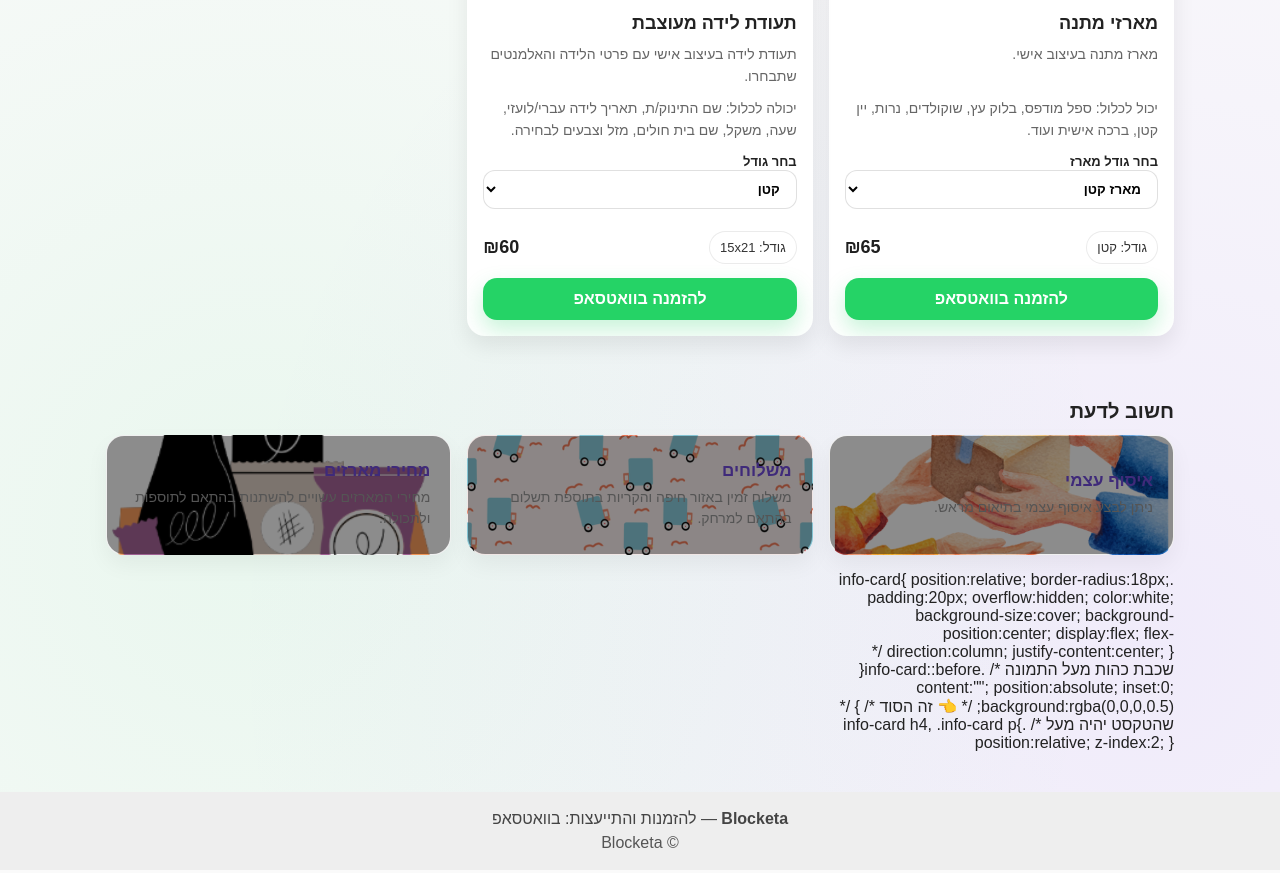
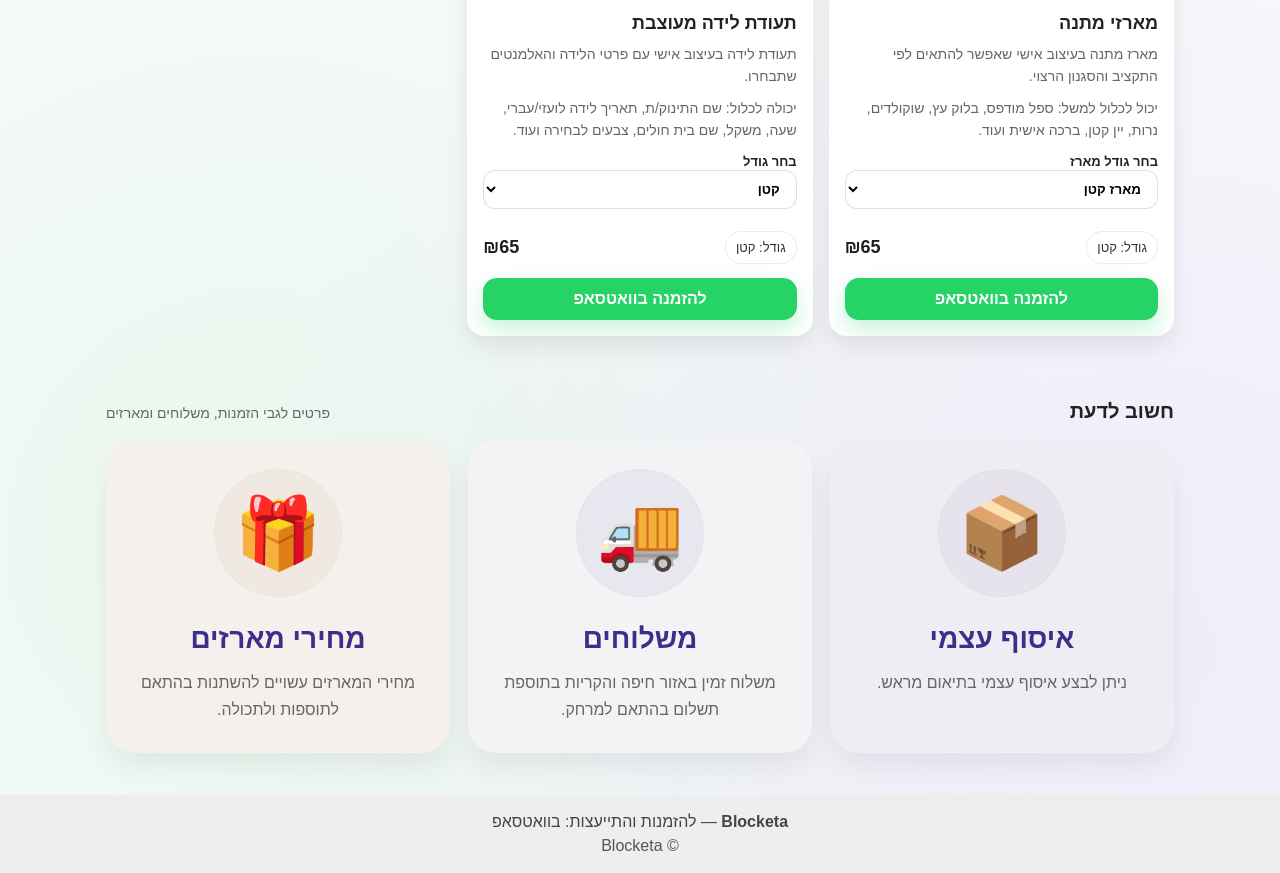
Before and after one commit to blocketa/blocketa-site, a plain HTML site: page index.html in a window 1280 px wide. Shown: the part 1360-2233 px from the top of the page. Drawn offline with Linux system fonts and the light colour scheme.

Commit message:
Update index.html

```diff
--- a/index.html
+++ b/index.html
@@ -20,7 +20,6 @@
 
     *{ box-sizing:border-box; }
 
-    /* ✅ רקע עדין (בועות צבע) */
     body{
       font-family: Arial, sans-serif;
       direction: rtl;
@@ -88,7 +87,6 @@
       z-index:2;
     }
 
-    /* ✅ info bar */
     .info-bar{
       margin: 12px 0 0;
       background: rgba(255,255,255,0.7);
@@ -113,7 +111,6 @@
       border: 1px solid rgba(122,60,255,0.12);
     }
 
-    /* ✅ HERO + תמונת רקע */
     .hero{
       text-align:center;
       padding: 24px 0 16px;
@@ -157,7 +154,6 @@
       line-height:1.6;
     }
 
-    /* ✅ כפתור */
     .btn{
       background: linear-gradient(135deg, rgba(122,60,255,1), rgba(122,60,255,0.78));
       color:white;
@@ -208,7 +204,6 @@
       .hero-image{ padding:56px 16px; }
     }
 
-    /* ✅ Hover לכרטיסים */
     .card{
       background:var(--card);
       border-radius:var(--radius);
@@ -224,7 +219,6 @@
       box-shadow: 0 18px 30px rgba(0,0,0,0.12);
     }
 
-    /* ✅ מתאים ל-IMG אמיתי */
     .img{
       width:100%;
       height:180px;
@@ -300,7 +294,6 @@
       color:#444;
     }
 
-    /* וואטסאפ צף */
     .wa-float{
       position: fixed;
       left: 16px;
@@ -331,7 +324,6 @@
       opacity:0.92;
     }
 
-    /* dropdown */
     .option-row{
       display:flex;
       gap:10px;
@@ -350,7 +342,6 @@
       font-weight:700;
     }
 
-    /* thumbs */
     .thumbs{
       display:flex;
       gap:10px;
@@ -380,82 +371,93 @@
       border-color: var(--brand);
       box-shadow: 0 0 0 3px rgba(122,60,255,0.15);
     }
+
+    /* חשוב לדעת - כמו בתמונה */
     .info-section{
-  margin: 10px 0 40px;
+      margin: 6px 0 42px;
+    }
+
+    .info-section .section-title{
+      margin-bottom: 18px;
     }
 
     .info-cards{
       display:grid;
       grid-template-columns: repeat(3, 1fr);
-  gap:16px;
+      gap:18px;
     }
 
     .info-card{
-  background: rgba(255,255,255,0.82);
-  border: 1px solid rgba(0,0,0,0.06);
-  border-radius: 18px;
-  padding: 18px;
-  box-shadow: 0 10px 22px rgba(0,0,0,0.05);
+      border-radius:28px;
+      padding:28px 26px 30px;
+      min-height: 280px;
+      box-shadow: 0 14px 26px rgba(0,0,0,0.06);
+      display:flex;
+      flex-direction:column;
+      align-items:center;
+      justify-content:flex-start;
+      text-align:center;
+    }
+
+    .info-card.pickup{
+      background:#efedf3;
+    }
+
+    .info-card.delivery{
+      background:#f3f3f5;
+    }
+
+    .info-card.packages{
+      background:#f4f1ec;
+    }
+
+    .info-icon-wrap{
+      width:128px;
+      height:128px;
+      border-radius:50%;
+      display:flex;
+      align-items:center;
+      justify-content:center;
+      margin-bottom:26px;
+      font-size:70px;
+      line-height:1;
+      box-shadow: inset 0 0 0 1px rgba(0,0,0,0.02);
+    }
+
+    .info-card.pickup .info-icon-wrap{
+      background:#e7e3ec;
+    }
+
+    .info-card.delivery .info-icon-wrap{
+      background:#e7e8ef;
+    }
+
+    .info-card.packages .info-icon-wrap{
+      background:#efe9e2;
     }
 
     .info-card h4{
-  margin:0 0 8px;
-  font-size:17px;
-  color:#3f2a7a;
+      margin:0 0 14px;
+      font-size:28px;
+      color:#3d2e8b;
+      font-weight:900;
     }
 
     .info-card p{
       margin:0;
-  color:#555;
-  line-height:1.6;
-  font-size:14px;
+      color:#666;
+      line-height:1.7;
+      font-size:16px;
+      max-width: 320px;
     }
 
     @media (max-width: 900px){
       .info-cards{
-    grid-template-columns: 1fr;
-  }
+        grid-template-columns:1fr;
       }
       .info-card{
-  position:relative;
-  border-radius:18px;
-  padding:20px;
-  overflow:hidden;
-  color:white;
-  min-height:120px;
-
-  display:flex;
-  flex-direction:column;
-  justify-content:center;
-
-  background-size:cover;
-  background-position:center;
+        min-height:unset;
       }
-
-/* שכבת כהות מעל התמונה */
-.info-card::before{
-  content:"";
-  position:absolute;
-  inset:0;
-  background:rgba(0,0,0,0.45);
-}
-
-/* שהתוכן יהיה מעל השכבה */
-.info-card h4,
-.info-card p{
-  position:relative;
-  z-index:2;
-}
-
-.info-card h4{
-  margin:0 0 6px;
-  font-size:17px;
-}
-
-.info-card p{
-  margin:0;
-  font-size:14px;
-  line-height:1.5;
     }
   </style>
 </head>
@@ -464,12 +466,13 @@
 
 <header>
   <h1>Blocketa</h1>
-  <p>ספלים | בלוקי עץ | לוחות עץ — הדפסה אישית לפי תמונה/כיתוב</p>
+  <p>ספלים | בלוקי עץ | לוחות עץ | מארזים | תעודות לידה</p>
 </header>
 
 <nav>
   <a href="#home">בית</a>
   <a href="#products">מוצרים</a>
+  <a href="#important">חשוב לדעת</a>
   <a href="#contact">צור קשר</a>
 </nav>
 
@@ -485,12 +488,11 @@
 </div>
 
 <main class="wrap" id="home">
-  <!-- ✅ HERO עם תמונת רקע -->
   <section class="hero hero-image">
     <div class="hero-inner">
       <h2>מתנה מיוחדת שמרגישה “בול”</h2>
       <p>
-        שולחים תמונה/רעיון — ואנחנו דואגים להדפסה איכותית ומדויקת 💜<br/>
+        שולחים תמונה או רעיון — ואנחנו דואגים להדפסה איכותית ומדויקת 💜<br/>
         לחצי להזמנה, ותיפתח הודעה מוכנה בוואטסאפ.
       </p>
       <a class="btn" id="waMain" href="#" target="_blank" rel="noopener">להזמנה בוואטסאפ</a>
@@ -509,7 +511,7 @@
       <article class="card"
         data-name="ספל מודפס"
         data-size="330 מ״ל"
-        data-desc="ספל אישי עם תמונה, משפט, קריקטורה או לוגו. מושלם למתנה."
+        data-desc="ספל אישי עם תמונה, משפט או לוגו. מושלם למתנה."
       >
         <img class="img js-mug-main" src="whitemug330.png" alt="ספל מודפס">
 
@@ -519,7 +521,7 @@
 
           <div class="option-row" style="margin-top:8px;">
             <div class="option" style="min-width:100%;">
-              <label style="font-size:13px; font-weight:bold;">דוגמאות עיצוב </label>
+              <label style="font-size:13px; font-weight:bold;">דוגמאות עיצוב (לחצי כדי להחליף)</label>
 
               <div class="thumbs">
                 <button class="thumb js-mug-thumb" type="button" data-style="תמונה זוגית" data-img="whitemug330.png">
@@ -548,10 +550,10 @@
         </div>
       </article>
 
-      <!-- מוצר 2: בלוק עץ עם גדלים -->
+      <!-- מוצר 2: בלוק עץ -->
       <article class="card"
         data-name="בלוק עץ"
-        data-desc="הדפסה איכותית על בלוק עץ של תמונה, ברכה, או קריקטורה. מתאים לשולחן/מדף."
+        data-desc="הדפסה איכותית על בלוק עץ. מתאים לשולחן/מדף."
       >
         <img class="img js-img" src="woodblock9x14.png" alt="בלוק עץ">
 
@@ -562,17 +564,16 @@
           <div class="option-row">
             <div class="option">
               <label style="font-size:13px; font-weight:bold;">בחר גודל</label>
-
               <select class="select js-size">
-                <option value="9×14" data-price="25">9×14 ס״מ</option>
-                <option value="15×15" data-price="30">15×15 ס״מ</option>
+                <option value="9×14" data-price="20">9×14 ס״מ</option>
+                <option value="15×15" data-price="25">15×15 ס״מ</option>
               </select>
             </div>
           </div>
 
           <div class="meta" style="margin-top:10px;">
             <span class="pill js-size-pill">גודל: 9×14</span>
-            <span class="price js-price">₪25</span>
+            <span class="price js-price">₪20</span>
           </div>
         </div>
 
@@ -581,12 +582,12 @@
         </div>
       </article>
 
-      <!-- מוצר 3: לוח עץ רגיל -->
+      <!-- מוצר 3: לוח עץ -->
       <article class="card"
         data-name="לוח עץ"
-        data-size="15×21 ס״מ"
+        data-size="9×14 ס״מ"
         data-price="₪25"
-        data-desc="לוח עץ עם הדפסה מותאמת אישית של תמונה או הקדשה — לבית, משרד או מתנה."
+        data-desc="לוח עץ עם הדפסה מותאמת אישית — לבית, משרד או מתנה."
       >
         <img class="img js-img" src="woodblock10x10.png" alt="לוח עץ">
 
@@ -595,7 +596,7 @@
           <p class="desc">לוח עץ עם הדפסה מותאמת אישית — לבית, משרד או מתנה.</p>
 
           <div class="meta">
-            <span class="pill">גודל: 30×20 ס״מ</span>
+            <span class="pill">גודל: 15×15 ס״מ</span>
             <span class="price">₪30</span>
           </div>
         </div>
@@ -614,12 +615,9 @@
 
         <div class="content">
           <h4 class="name">מארזי מתנה</h4>
-    <p class="desc">
-      מארז מתנה בעיצוב אישי.
-    </p>
-
+          <p class="desc">מארז מתנה בעיצוב אישי שאפשר להתאים לפי התקציב והסגנון הרצוי.</p>
           <p class="desc" style="min-height:auto;">
-      יכול לכלול: ספל מודפס, בלוק עץ, שוקולדים, נרות, יין קטן, ברכה אישית ועוד.
+            יכול לכלול למשל: ספל מודפס, בלוק עץ, שוקולדים, נרות, יין קטן, ברכה אישית ועוד.
           </p>
 
           <div class="option-row">
@@ -628,14 +626,14 @@
               <select class="select js-package-size">
                 <option value="קטן" data-price="65">מארז קטן</option>
                 <option value="בינוני" data-price="90">מארז בינוני</option>
-          <option value="גדול" data-price="175">מארז גדול</option>
+                <option value="גדול" data-price="180">מארז גדול</option>
               </select>
             </div>
           </div>
 
           <div class="meta" style="margin-top:10px;">
             <span class="pill js-package-size-pill">גודל: קטן</span>
-      <span class="price js-package-price">₪65</span>
+            <span class="price js-package-price">₪60</span>
           </div>
         </div>
 
@@ -649,31 +647,28 @@
         data-name="תעודת לידה מעוצבת"
         data-desc="תעודת לידה מעוצבת בהתאמה אישית לחדר ילדים או כמתנה."
       >
-  <img class="img js-birth-img" src="birth-small.jpg" alt="תעודת לידה">
+        <img class="img js-birth-img" src="נועה.png" alt="תעודת לידה">
 
         <div class="content">
           <h4 class="name">תעודת לידה מעוצבת</h4>
-    <p class="desc">
-      תעודת לידה בעיצוב אישי עם פרטי הלידה והאלמנטים שתבחרו.
-    </p>
-
+          <p class="desc">תעודת לידה בעיצוב אישי עם פרטי הלידה והאלמנטים שתבחרו.</p>
           <p class="desc" style="min-height:auto;">
-      יכולה לכלול: שם התינוק/ת, תאריך לידה עברי/לועזי, שעה, משקל, שם בית חולים, מזל וצבעים לבחירה.
+            יכולה לכלול: שם התינוק/ת, תאריך לידה לועזי/עברי, שעה, משקל, שם בית חולים, צבעים לבחירה ועוד.
           </p>
 
           <div class="option-row">
             <div class="option">
               <label style="font-size:13px; font-weight:bold;">בחר גודל</label>
               <select class="select js-birth-size">
-          <option value="15x21" data-price="60">קטן</option>
-          <option value="20x30" data-price="80">גדול</option>
+                <option value="קטן" data-price="65">קטן</option>
+                <option value="גדול" data-price="95">גדול</option>
               </select>
             </div>
           </div>
 
           <div class="meta" style="margin-top:10px;">
-      <span class="pill js-birth-size-pill">גודל: קטן</span>
-      <span class="price js-birth-price">₪60</span>
+            <span class="pill js-birth-size-pill">גודל: 21×15 ס״מ</span>
+            <span class="price js-birth-price">₪65</span>
           </div>
         </div>
 
@@ -681,70 +676,38 @@
           <a class="btn btn-secondary waBirth" href="#" target="_blank" rel="noopener">להזמנה בוואטסאפ</a>
         </div>
       </article>
+
     </div>
   </section>
-</main>
 
- <section class="info-section">
-
-  <div class="wrap">
-
+  <!-- חשוב לדעת -->
+  <section class="info-section" id="important">
     <div class="section-title">
       <h3>חשוב לדעת</h3>
+      <span>פרטים לגבי הזמנות, משלוחים ומארזים</span>
     </div>
 
-    <!-- 👇 זה מה שהיה חסר -->
     <div class="info-cards">
-
-      <div class="info-card" style="background-image:url('infoselfpickup.png')">
+      <div class="info-card pickup">
+        <div class="info-icon-wrap">📦</div>
         <h4>איסוף עצמי</h4>
         <p>ניתן לבצע איסוף עצמי בתיאום מראש.</p>
       </div>
 
-      <div class="info-card" style="background-image:url('infodelivery.png')">
+      <div class="info-card delivery">
+        <div class="info-icon-wrap">🚚</div>
         <h4>משלוחים</h4>
         <p>משלוח זמין באזור חיפה והקריות בתוספת תשלום בהתאם למרחק.</p>
       </div>
 
-      <div class="info-card" style="background-image:url('infobasket.png')">
+      <div class="info-card packages">
+        <div class="info-icon-wrap">🎁</div>
         <h4>מחירי מארזים</h4>
         <p>מחירי המארזים עשויים להשתנות בהתאם לתוספות ולתכולה.</p>
       </div>
-      .info-card{
-  position:relative;
-  border-radius:18px;
-  padding:20px;
-  overflow:hidden;
-  color:white;
-
-  background-size:cover;
-  background-position:center;
-
-  display:flex;
-  flex-direction:column;
-  justify-content:center;
-}
-
-/* שכבת כהות מעל התמונה */
-.info-card::before{
-  content:"";
-  position:absolute;
-  inset:0;
-  background:rgba(0,0,0,0.5); /* 👈 זה הסוד */
-}
-
-/* שהטקסט יהיה מעל */
-.info-card h4,
-.info-card p{
-  position:relative;
-  z-index:2;
-}
-
-    </div> <!-- 👈 סוגרים info-cards -->
-
     </div>
-
   </section>
+</main>
 
 <footer id="contact">
   <div class="wrap">
@@ -761,16 +724,16 @@
 <script>
   const phone = "972545309996";
 
-  const baseMsg = encodeURIComponent("היי Blocketa 😊 אשמח להזמין. יש לי תמונה/רעיון לשלוח. אפשר פרטים?");
+  const baseMsg = encodeURIComponent("היי Blocketa 😊 אשמח להזמין. יש לי תמונה או רעיון לשלוח. אפשר פרטים?");
   const baseUrl = `https://wa.me/${phone}?text=${baseMsg}`;
 
   document.getElementById("waMain").href = baseUrl;
   document.getElementById("waFloat").href = baseUrl;
 
-  // --- בלוק עץ: החלפת תמונה לפי גודל ---
+  // בלוק עץ
   const blockSizeToImage = {
     "9×14": "woodblock9x14.png",
-    "15×15": "woodblock10x10.png"
+    "15×15": "woodblock15x15.png"
   };
 
   document.querySelectorAll(".card").forEach(card => {
@@ -798,7 +761,7 @@
         `מוצר: בלוק עץ\n` +
         `גודל: ${chosenSize}\n` +
         `מחיר: ₪${price}\n\n` +
-        `יש לי תמונה/רעיון לשלוח.`
+        `יש לי תמונה או רעיון לשלוח.`
       );
       btn.href = `https://wa.me/${phone}?text=${msg}`;
     }
@@ -807,7 +770,7 @@
     updateBlock();
   });
 
-  // --- ספל: החלפת דוגמאות עיצוב + וואטסאפ ---
+  // ספל
   const mugCard = [...document.querySelectorAll(".card")].find(c => c.dataset.name === "ספל מודפס");
   if(mugCard){
     const mainImg = mugCard.querySelector(".js-mug-main");
@@ -828,7 +791,7 @@
         `גודל: ${size}\n` +
         `מחיר: ${price}\n` +
         `דוגמה שבחרתי: ${styleLabel}\n\n` +
-        `יש לי תמונה/רעיון לשלוח.`
+        `יש לי תמונה או רעיון לשלוח.`
       );
       if(btn) btn.href = `https://wa.me/${phone}?text=${msg}`;
     }
@@ -849,10 +812,12 @@
     });
   }
 
-  // --- ברירת מחדל לוואטסאפ למוצרים "רגילים" (לוח עץ) ---
+  // לוח עץ רגיל
   document.querySelectorAll(".card").forEach(card => {
     if(card.querySelector(".js-size")) return;
     if(card.dataset.name === "ספל מודפס") return;
+    if(card.dataset.name === "מארז מתנה") return;
+    if(card.dataset.name === "תעודת לידה מעוצבת") return;
 
     const name = card.dataset.name || "";
     const size = card.dataset.size || "";
@@ -866,12 +831,12 @@
       `מוצר: ${name}\n` +
       `גודל: ${size}\n` +
       `מחיר: ${price}\n\n` +
-      `יש לי תמונה/רעיון לשלוח.`
+      `יש לי תמונה או רעיון לשלוח.`
     );
     btn.href = `https://wa.me/${phone}?text=${msg}`;
   });
 
-  // --- מארזים: החלפת תמונה לפי גודל + וואטסאפ ---
+  // מארזים
   const packageSizeToImage = {
     "קטן": "package-small.jpg",
     "בינוני": "package-medium.jpg",
@@ -903,7 +868,7 @@
         `גודל: ${chosenSize}\n` +
         `מחיר: ₪${price}\n` +
         `אשמח לשמוע אילו אפשרויות אפשר לשלב במארז.\n\n` +
-      `יש לי רעיון/סגנון לשלוח.`
+        `יש לי רעיון או סגנון לשלוח.`
       );
 
       btn.href = `https://wa.me/${phone}?text=${msg}`;
@@ -913,7 +878,7 @@
     updatePackage();
   }
 
-// --- תעודת לידה: החלפת תמונה לפי גודל + וואטסאפ ---
+  // תעודת לידה
   const birthSizeToImage = {
     "A4": "birth-small.jpg",
     "A3": "birth-large.jpg"
@@ -944,7 +909,7 @@
         `גודל: ${chosenSize}\n` +
         `מחיר: ₪${price}\n` +
         `אשמח לעיצוב עם פרטי לידה בהתאמה אישית.\n\n` +
-      `יש לי פרטים/סגנון לשלוח.`
+        `יש לי פרטים או סגנון לשלוח.`
       );
 
       btn.href = `https://wa.me/${phone}?text=${msg}`;
```
Lines whose indentation alone changed are shown as unchanged.
